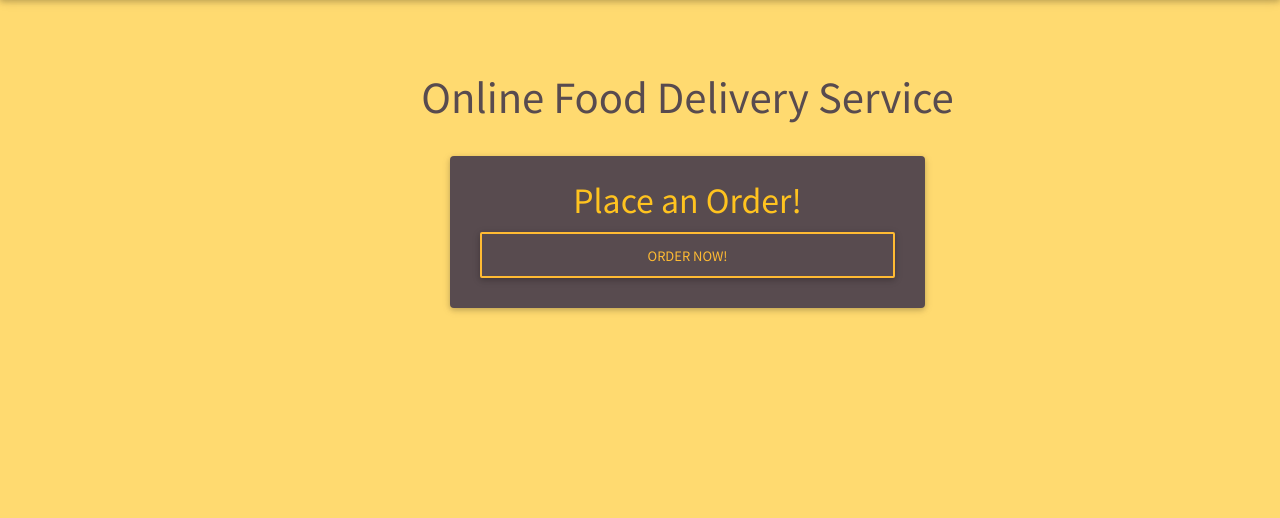
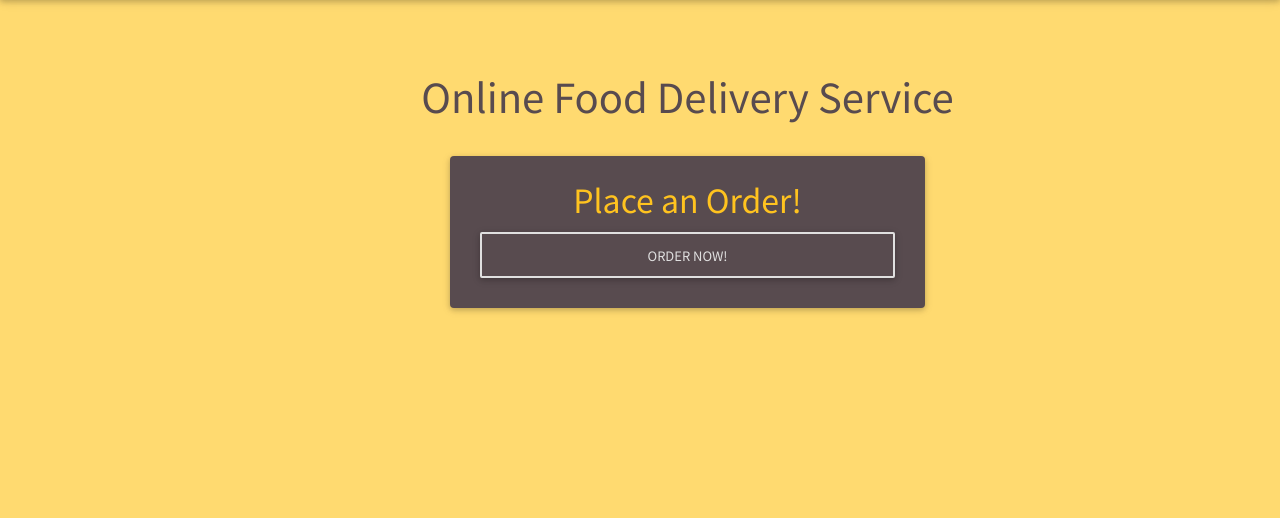
Before and after one commit to mainak-debnath/MunchIn, a Django app: page / in a window 1280 px wide. Shown: the part 56-574 px from the top of the page. Run offline with Django 3.2, Linux system fonts and the light colour scheme; some libraries are stand-ins or nearby versions.

Commit message:
Updated index.html

```diff
--- a/customer/templates/customer/index.html
+++ b/customer/templates/customer/index.html
@@ -10,7 +10,7 @@
     <div class="row justify-content-center mt-1">
         <div class="card col-md-5 col-sm-12 offset-md-1 p-4 text-center" style="background-color: #584B4F">
             <h2><div style="color: #FFC31F">Place an Order!</div></h2>
-            <a href="{% url 'order' %}" class="btn btn-outline-warning">Order Now!</a>
+            <a href="{% url 'order' %}" class="btn btn-outline-light">Order Now!</a>
         </div>
     </div>
 </div>
```
